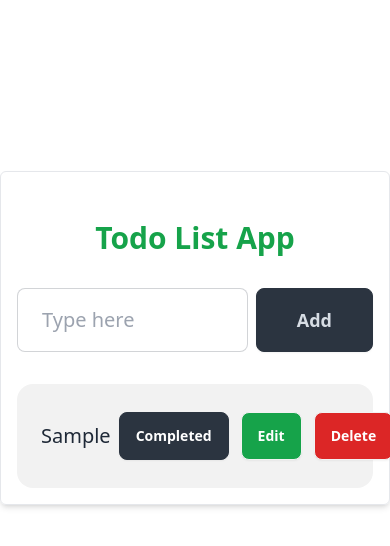
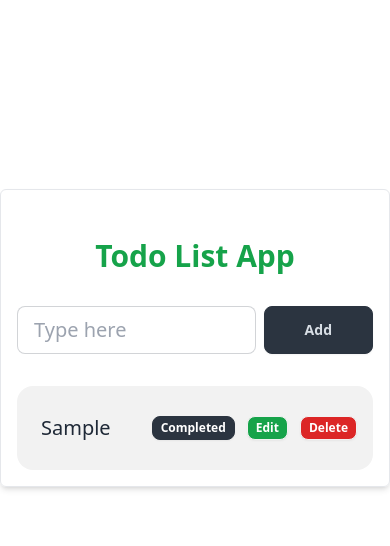
Before and after one commit to Fanticstef/Todo-App-Redux, a React (Vite) app: page / in a window 390 px wide. Both pictures are taken after typing "Sample" into the empty fields and a click on the button "Add". Shown: the top 546 px of the page. Built offline with nearby package versions, Linux system fonts and the light colour scheme.

Commit message:
change btn size in mobile responsive

```diff
--- a/src/todoApp/TodoApp.jsx
+++ b/src/todoApp/TodoApp.jsx
@@ -39,12 +39,12 @@ const TodoApp = () => {
                             <input
                                 type="text"
                                 placeholder="Type here"
-                                className={`input input-lg text-xl w-full max-w-[80%] me-2 ${edit ? 'input-bordered input-success' : 'input-bordered'}`}
+                                className={`input md:input-lg input-md text-xl w-full max-w-[80%] me-2 ${edit ? 'input-bordered input-success' : 'input-bordered'}`}
                                 value={todo}
                                 onChange={(e) => setTodo(e.target.value)} />
 
                             <button
-                                className='btn btn-neutral btn-lg px-10'
+                                className='btn btn-neutral md:btn-lg px-10'
                                 onClick={handleAddOrUpdateTodo}>
                                     {edit ? "Update" : "Add"}
                                 </button>
@@ -62,15 +62,15 @@ const TodoApp = () => {
                                                     </p>
                                                     <div className="flex gap-3">
                                                         <button
-                                                            className='btn btn-neutral text-white'
+                                                            className='btn btn-neutral md:btn btn-xs text-white'
                                                             onClick={() => dispatch(toggleTodo(item.id))}>
                                                             {item.completed ? "Undo" : "Completed"}
                                                         </button>
                                                         <button
-                                                            className='btn bg-green-600 hover:bg-green-700 text-white'
+                                                            className='btn bg-green-600 md:btn btn-xs hover:bg-green-700 text-white'
                                                             onClick={() => handleEdit(item)}>Edit</button>
                                                         <button
-                                                            className='btn bg-red-600 hover:bg-red-700 text-white'
+                                                            className='btn bg-red-600 md:btn btn-xs hover:bg-red-700 text-white'
                                                             onClick={() => dispatch(deleteTodo(item.id))}>Delete</button>
                                                     </div>
                                                 </div>
```
